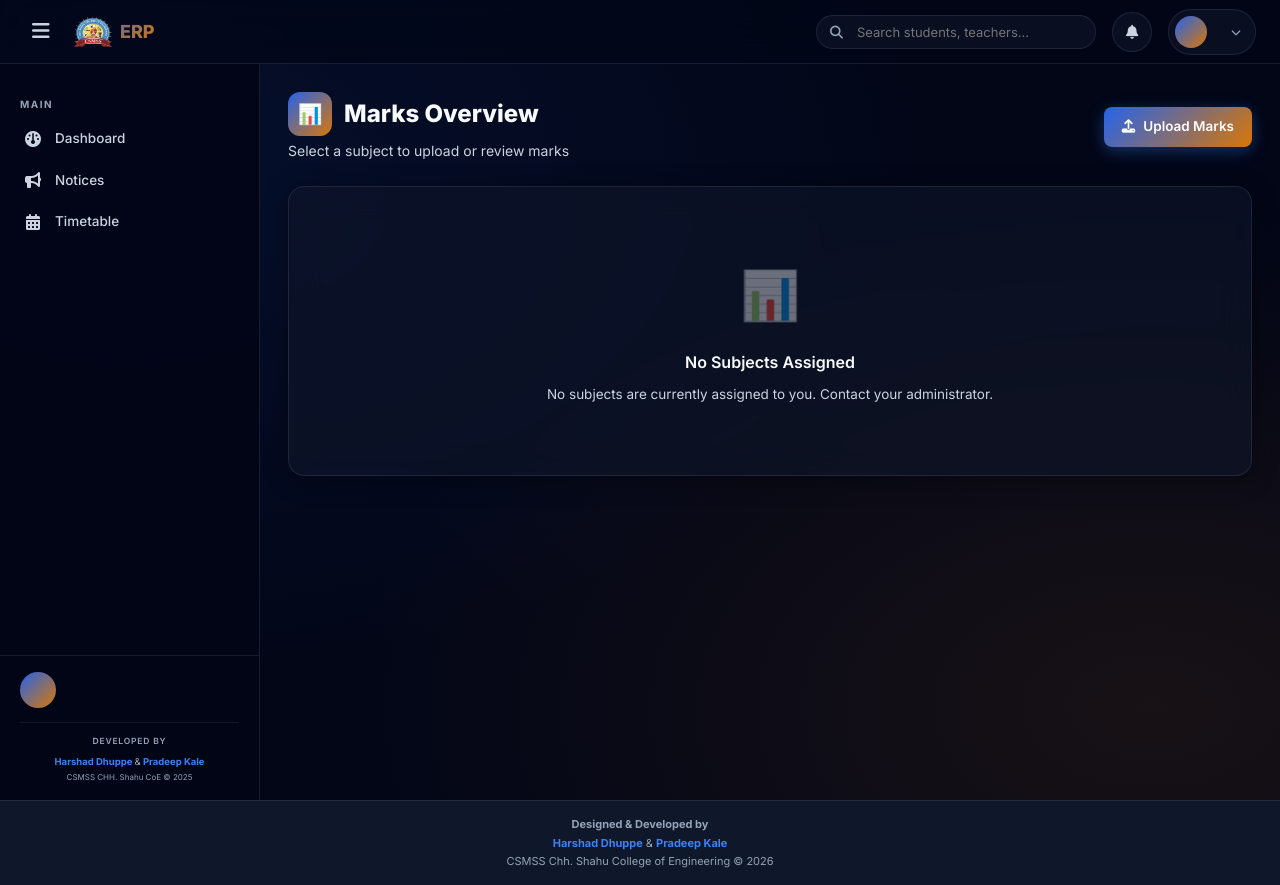
After one commit to Harshad8623/csmss-college-erp, a Python web app: template templates/marks/teacher_view.html in a window 1280 px wide. The commit adds this page. Run offline with Jinja, Linux system fonts and the light colour scheme; the template is opened without the code that fills it, so the values that code supplies are empty.

Commit message:
fix: create missing marks/teacher_view.html + fix CR AttributeError in notices/create.html

```diff
--- /dev/null
+++ b/templates/marks/teacher_view.html
@@ -0,0 +1,113 @@
+{% extends "base.html" %}
+{% block title %}Marks Overview{% endblock %}
+{% block content %}
+<div class="page-header" style="display:flex;justify-content:space-between;flex-wrap:wrap;gap:12px;align-items:center;">
+  <div>
+    <h1 class="page-title"><div class="title-icon">📊</div> Marks Overview</h1>
+    <p class="page-subtitle">Select a subject to upload or review marks</p>
+  </div>
+  <a href="{{ url_for('marks.upload') }}" class="btn-erp btn-primary-erp">
+    <i class="fa-solid fa-upload"></i> Upload Marks
+  </a>
+</div>
+
+{% if subjects %}
+<div class="card-erp">
+  <div class="card-body-erp" style="padding:0;">
+    <div class="table-wrap-scroll">
+    <table class="table-erp">
+      <thead>
+        <tr>
+          <th>#</th>
+          <th>Subject</th>
+          <th>Code</th>
+          <th>Class</th>
+          <th>Type</th>
+          <th>Actions</th>
+        </tr>
+      </thead>
+      <tbody>
+        {% for sub in subjects %}
+        <tr>
+          <td style="color:var(--text-muted);">{{ loop.index }}</td>
+          <td>
+            <div style="font-weight:600;">{{ sub.name }}</div>
+            {% if sub.is_elective %}
+            <span class="badge-erp badge-purple" style="font-size:10px;">Elective</span>
+            {% endif %}
+          </td>
+          <td style="color:var(--text-muted);font-size:12px;">{{ sub.code or '—' }}</td>
+          <td>
+            <span class="badge-erp badge-info">{{ sub.class_.name if sub.class_ else 'N/A' }}</span>
+          </td>
+          <td>
+            <span class="badge-erp badge-purple" style="font-size:11px;">
+              {{ sub.subject_type.replace('_',' ').title() if sub.subject_type else 'Theory' }}
+            </span>
+          </td>
+          <td>
+            <div style="display:flex;gap:6px;flex-wrap:wrap;">
+              <a href="{{ url_for('marks.upload', subject_id=sub.id) }}"
+                 class="btn-erp btn-primary-erp btn-sm-erp"
+                 title="Upload marks for this subject">
+                <i class="fa-solid fa-upload"></i> Upload
+              </a>
+              <a href="{{ url_for('marks.class_report', class_id=sub.class_id) }}"
+                 class="btn-erp btn-outline-erp btn-sm-erp"
+                 title="View class report">
+                <i class="fa-solid fa-chart-bar"></i> Report
+              </a>
+            </div>
+          </td>
+        </tr>
+        {% endfor %}
+      </tbody>
+    </table>
+    </div>
+  </div>
+</div>
+
+<!-- Per-exam quick links -->
+<div class="card-erp" style="margin-top:20px;">
+  <div class="card-header-erp">
+    <h5><i class="fa-solid fa-bolt" style="color:var(--accent-yellow);"></i> Quick Upload by Exam Type</h5>
+  </div>
+  <div class="card-body-erp">
+    <div style="display:flex;gap:12px;flex-wrap:wrap;">
+      {% for sub in subjects %}
+      <div class="card-erp" style="min-width:220px;flex:1;background:rgba(59,130,246,0.04);border-color:rgba(59,130,246,0.2);">
+        <div class="card-body-erp" style="padding:14px 16px;">
+          <div style="font-weight:700;font-size:14px;margin-bottom:10px;">
+            {{ sub.name }}
+            <span style="font-size:11px;color:var(--text-muted);font-weight:400;">· {{ sub.class_.name if sub.class_ else '' }}</span>
+          </div>
+          <div style="display:flex;gap:6px;flex-wrap:wrap;">
+            <a href="{{ url_for('marks.upload', subject_id=sub.id, exam_type='CT1') }}"
+               class="btn-erp btn-ghost-erp btn-sm-erp">CT1</a>
+            <a href="{{ url_for('marks.upload', subject_id=sub.id, exam_type='CT2') }}"
+               class="btn-erp btn-ghost-erp btn-sm-erp">CT2</a>
+            <a href="{{ url_for('marks.upload', subject_id=sub.id, exam_type='MSE') }}"
+               class="btn-erp btn-ghost-erp btn-sm-erp">MSE</a>
+            <a href="{{ url_for('marks.upload', subject_id=sub.id, exam_type='ESE') }}"
+               class="btn-erp btn-ghost-erp btn-sm-erp">ESE</a>
+          </div>
+        </div>
+      </div>
+      {% endfor %}
+    </div>
+  </div>
+</div>
+
+{% else %}
+<div class="card-erp">
+  <div class="card-body-erp">
+    <div class="empty-state">
+      <div class="empty-icon">📊</div>
+      <h6>No Subjects Assigned</h6>
+      <p>No subjects are currently assigned to you. Contact your administrator.</p>
+    </div>
+  </div>
+</div>
+{% endif %}
+
+{% endblock %}
--- a/templates/notices/create.html
+++ b/templates/notices/create.html
@@ -34,7 +34,7 @@
               <option value="">All Classes</option>
             {% endif %}
             {% for c in classes %}
-            <option value="{{ c.id }}" {% if current_user.role == 'CR' and current_user.student and current_user.student.class_id == c.id %}selected{% endif %}>{{ c.name }}</option>
+            <option value="{{ c.id }}" {% if current_user.role == 'CR' %}selected{% endif %}>{{ c.name }}</option>
             {% endfor %}
           </select>
           {% if current_user.role == 'CR' %}
```
Also changed, not shown: check_templates.py (added, +24 -0 lines).
